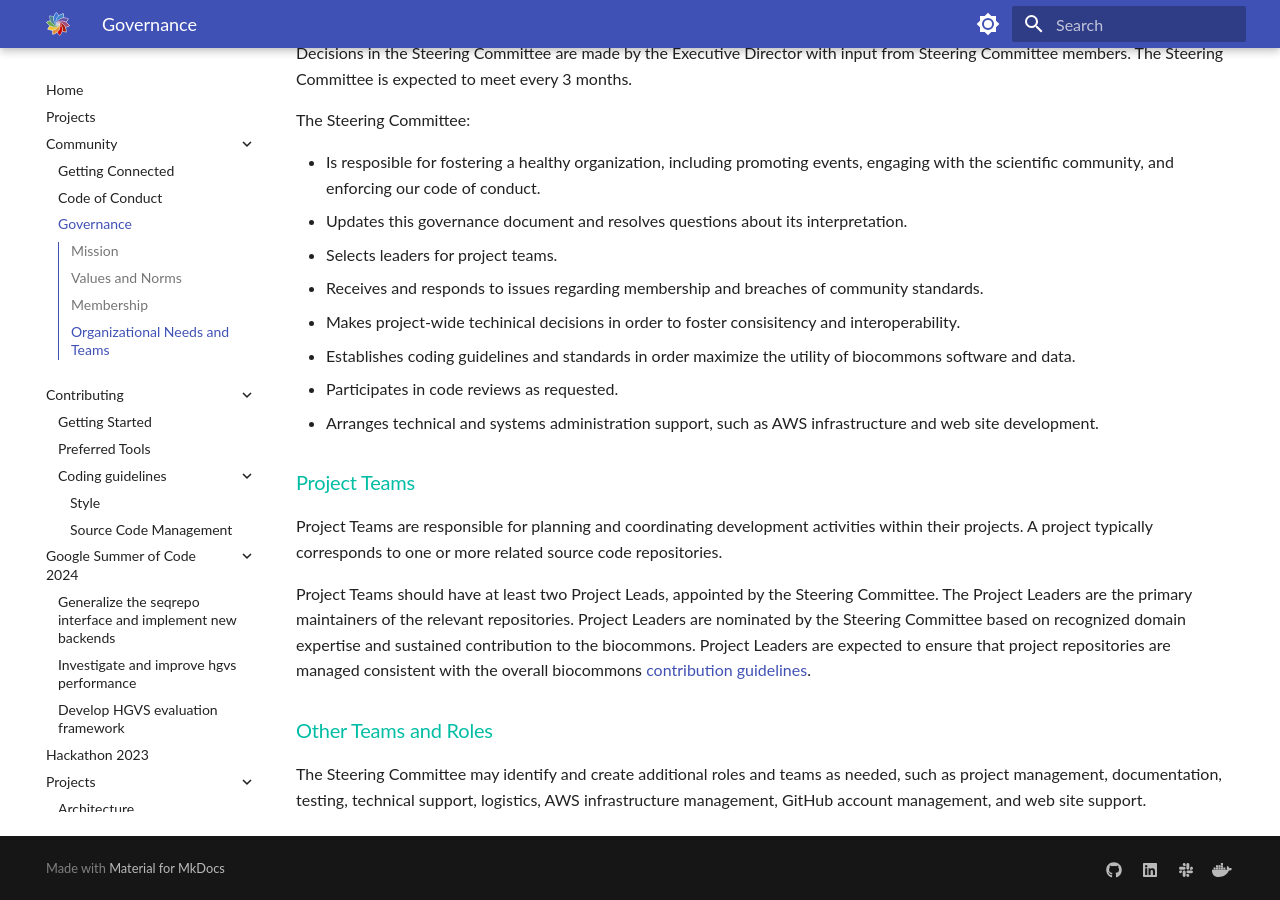
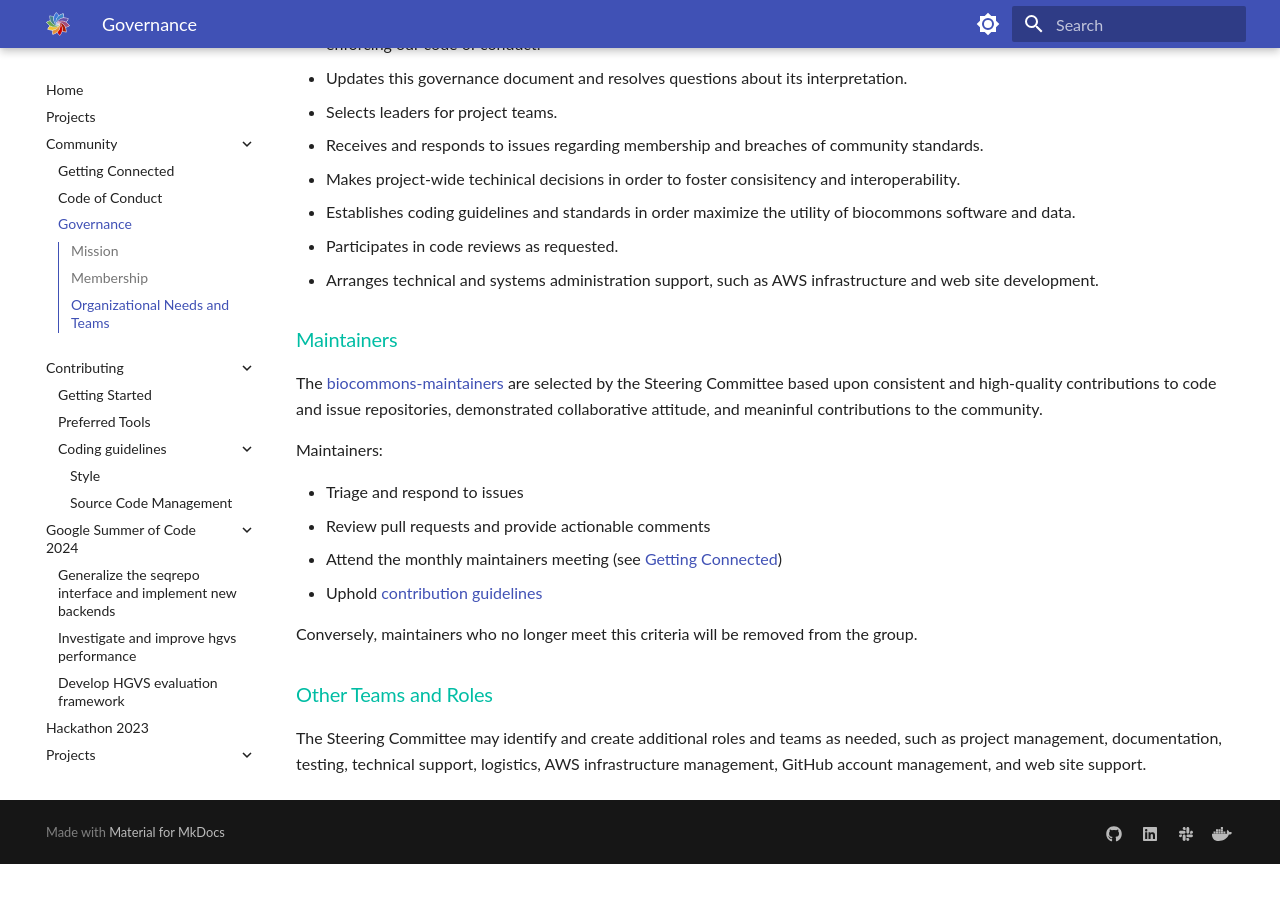
Before and after one commit to biocommons/biocommons.github.io, an MkDocs documentation site: the page built from docs/community/governance.md, in a window 1280 px wide and 900 px high, scrolled down 1316 px. Built offline with MkDocs 1.6.1 and Material for MkDocs 9.7.7, drawn with Linux system fonts in a browser that asks for light colours; after the commit the page ends 2180 px from its top, so only the background shows below that; some of the changed text lies outside the part shown.

Commit message:
update governance and getting-connected

```diff
--- a/docs/community/governance.md
+++ b/docs/community/governance.md
@@ -9,12 +9,6 @@ this document in order to serve the objectives of the biocommons community.**
 The goal of the biocommons community is to accelerate research, promote data sharing, and improve
 human health by collaborating on interoperable, high-quality, bioinformatics software and data for
 sequence variant interpretation, and to foster a community that develops these tools.
-
-## Values and Norms
-
-The biocommons community is founded on shared [values](../community/index.md#values) and
-[norms](../community/index.md#norms). We use minimal organizational structures necessary to promote the
-mission.
 
 ## Membership
 
@@ -65,16 +59,20 @@ The Steering Committee:
 - Arranges technical and systems administration support, such as AWS infrastructure and web site
   development.
 
-### Project Teams
+### Maintainers
 
-Project Teams are responsible for planning and coordinating development activities within their
-projects. A project typically corresponds to one or more related source code repositories.
+The [biocommons-maintainers](https://groups.google.com/g/biocommons-maintainers) are selected by the
+Steering Committee based upon consistent and high-quality contributions to code and issue
+repositories, demonstrated collaborative attitude, and meaninful contributions to the community.
 
-Project Teams should have at least two Project Leads, appointed by the Steering Committee. The
-Project Leaders are the primary maintainers of the relevant repositories. Project Leaders are
-nominated by the Steering Committee based on recognized domain expertise and sustained contribution
-to the biocommons.  Project Leaders are expected to ensure that project repositories are managed
-consistent with the overall biocommons [contribution guidelines](../contributing/index.md).
+Maintainers:
+
+- Triage and respond to issues
+- Review pull requests and provide actionable comments
+- Attend the monthly maintainers meeting (see [Getting Connected](getting-connected.md))
+- Uphold [contribution guidelines](../contributing/index.md)
+
+Conversely, maintainers who no longer meet this criteria will be removed from the group.
 
 ### Other Teams and Roles
 
--- a/mkdocs.yml
+++ b/mkdocs.yml
@@ -4,7 +4,7 @@
 
 site_name: biocommons
 use_directory_urls: true
-strict: true
+# strict: true
 
 plugins:
   - autolinks
@@ -18,7 +18,6 @@ plugins:
         "governance.md": "community/governance.md"
 
   - search
-  #- multirepo # https://github.com/backstage/mkdocs-monorepo-plugin
 
 markdown_extensions:
   - abbr
```
Also changed, not shown: docs/community/getting-connected.md (+5 -4 lines), docs/community/.pages.
